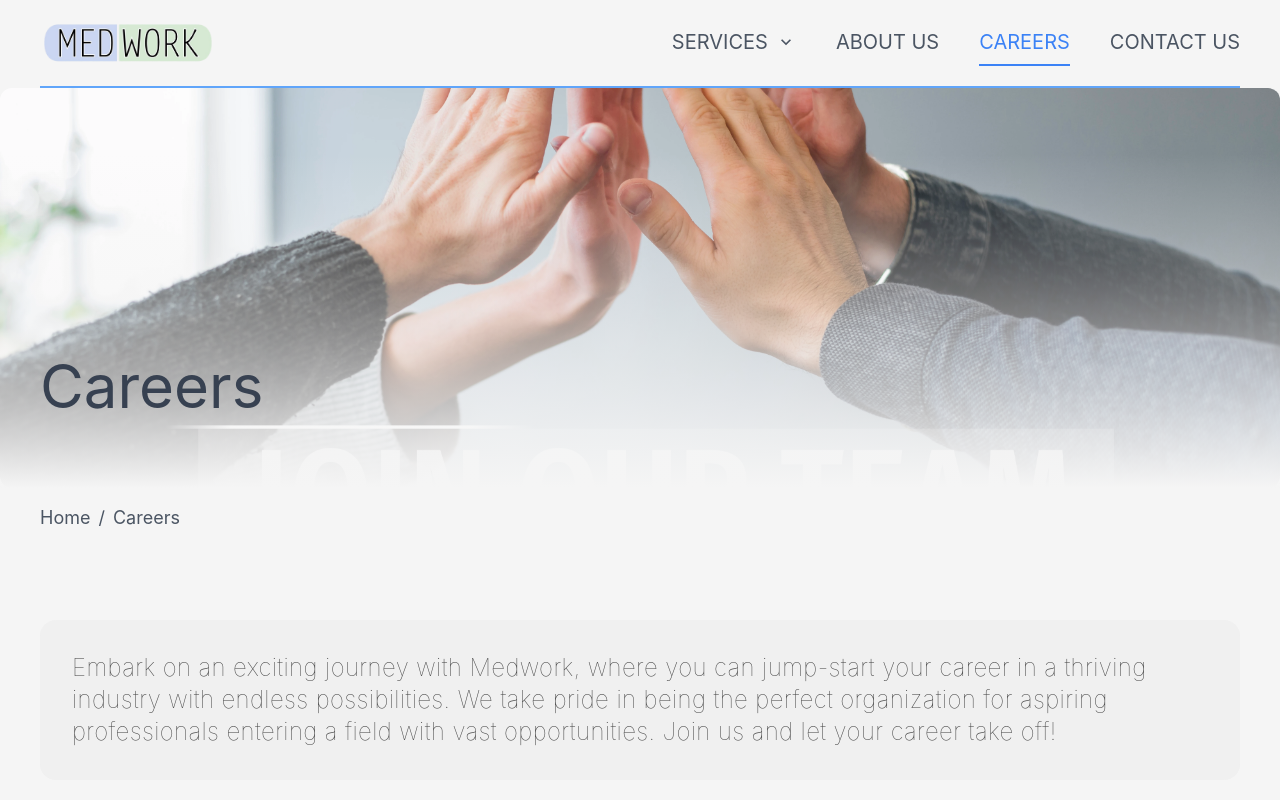
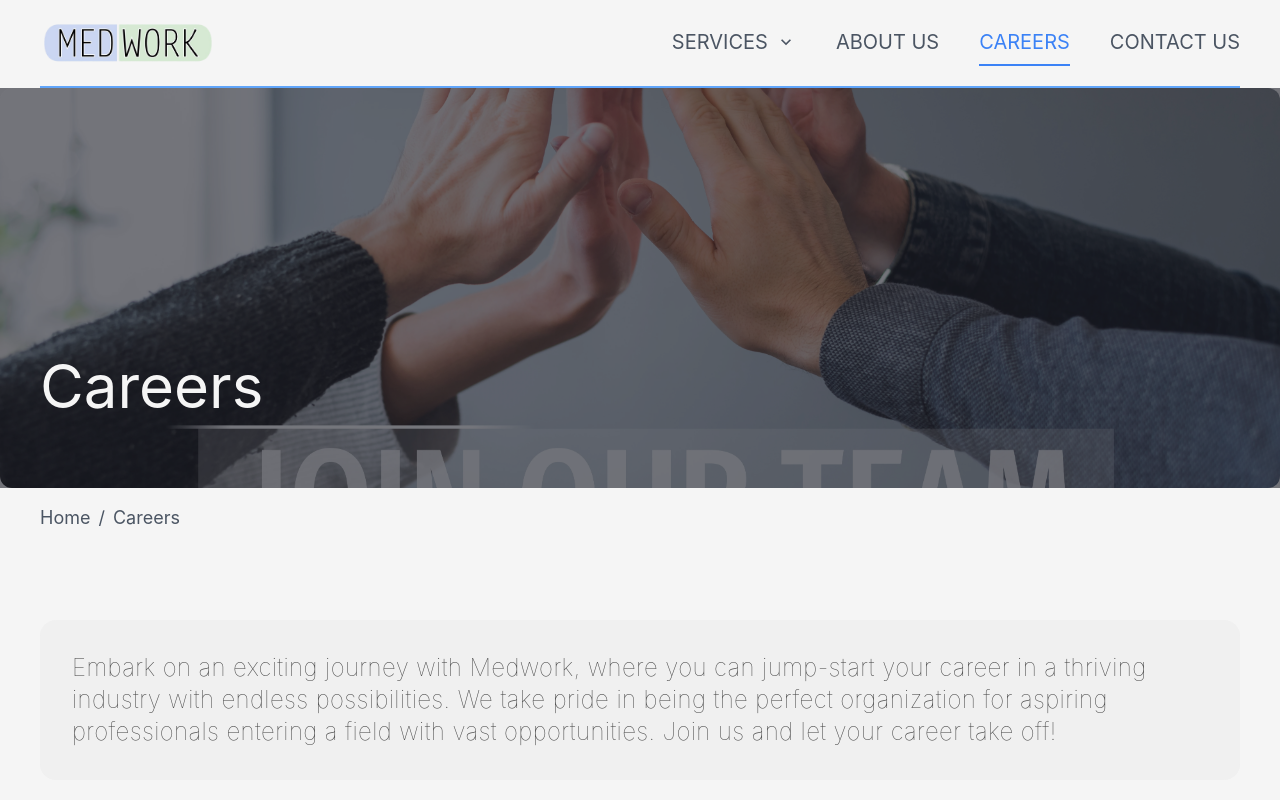
Before and after one commit to Medwork-CRO/webpage, a Next.js app: page /careers in a window 1280 px wide. Shown: the top 800 px of the page. Built offline with nearby package versions, Linux system fonts and the light colour scheme.

Commit message:
Update image category with new spec

```diff
--- a/src/components/ImageCategory.tsx
+++ b/src/components/ImageCategory.tsx
@@ -20,11 +20,11 @@ function ImageCategory({
                 alt="alt"
             />
 
-            {/* <div className="absolute inset-x-0 top-0 z-10 from-medwork-light dark:from-medwork-dark to-transparent bg-gradient-to-b h-[6%]"></div> */}
-            <div className="absolute inset-x-0 bottom-0 z-10 from-medwork-light dark:from-medwork-dark to-transparent bg-gradient-to-t h-5/6"></div>
+            <div className="absolute inset-x-0 bottom-0 z-10 h-full bg-medwork-dark bg-opacity-60"></div>
+            {/* <div className="absolute inset-x-0 bottom-0 z-10 from-medwork-light dark:from-medwork-dark to-transparent bg-gradient-to-t h-5/6"></div> */}
 
             <div className="absolute bottom-8 sm:bottom-16 z-20 w-full mb-8 sm:mb-2">
-                <div className="flex flex-col justify-center gap-8 w-full max-w-[1200px] px-4 md:px-6 eq:px-0 mx-auto text-gray-700 dark:text-gray-300 text-start">
+                <div className="flex flex-col justify-center gap-8 w-full max-w-[1200px] px-4 md:px-6 eq:px-0 mx-auto text-medwork-light text-start">
                     <div className="flex flex-col gap-4 mt-4 md:mt-0">
                         <h1 className="text-4xl sm:text-6xl">{title}</h1>
                         {description && <p className="mb-4 text-md sm:text-3xl">{description}</p>}
```
